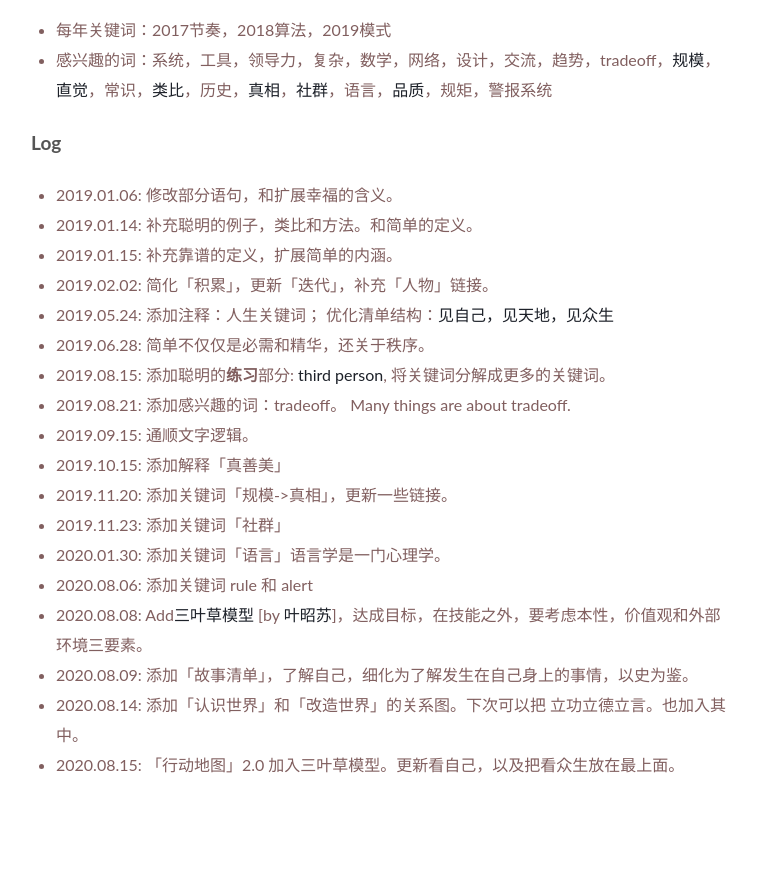
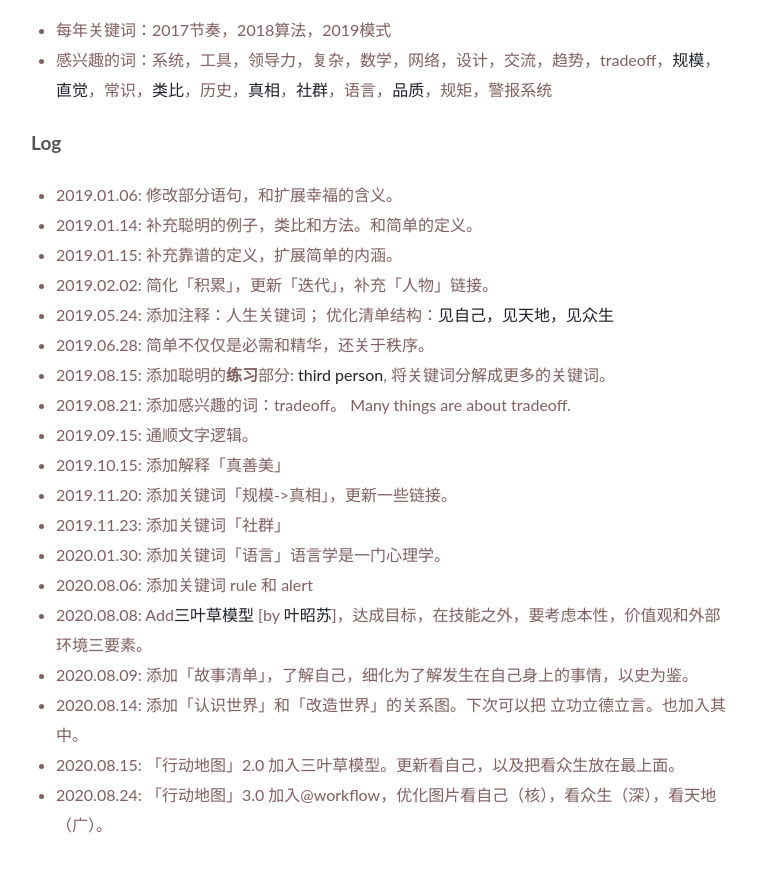
Before and after one commit to WillWang-X/willwang-x.github.io, a Jekyll site: the page built from _posts/blogs/2019-01-01-life-README.md, in a window 1280 px wide and 900 px high, scrolled down 5245 px. Shown: the top 872 px of the window, without its empty margins (259-1016 px from the left). Built offline with Jekyll 4.4.1, drawn with Linux system fonts in a browser that asks for light colours; before the commit the page ends 6085 px from its top, so only the background shows below that.

Commit message:
updated action map 2.0

```diff
--- a/_posts/blogs/2019-01-01-life-README.md
+++ b/_posts/blogs/2019-01-01-life-README.md
@@ -93,7 +93,7 @@
 
 ## 2 行动
 
-![action-2.0](https://i.imgur.com/vgluGvi.png)
+![action-3.0](https://i.imgur.com/VpMmWNA.png)
 
 认识世界（主题）和改造世界（清单）是人类创造历史的两个基本活动。无数人的一生造就了人类的历史。
 
@@ -186,3 +186,4 @@
 * 2020.08.09: 添加「故事清单」，了解自己，细化为了解发生在自己身上的事情，以史为鉴。
 * 2020.08.14: 添加「认识世界」和「改造世界」的关系图。下次可以把 立功立德立言。也加入其中。
 * 2020.08.15: 「行动地图」2.0 加入三叶草模型。更新看自己，以及把看众生放在最上面。
+* 2020.08.24: 「行动地图」3.0 加入@workflow，优化图片看自己（核），看众生（深），看天地（广）。
```
